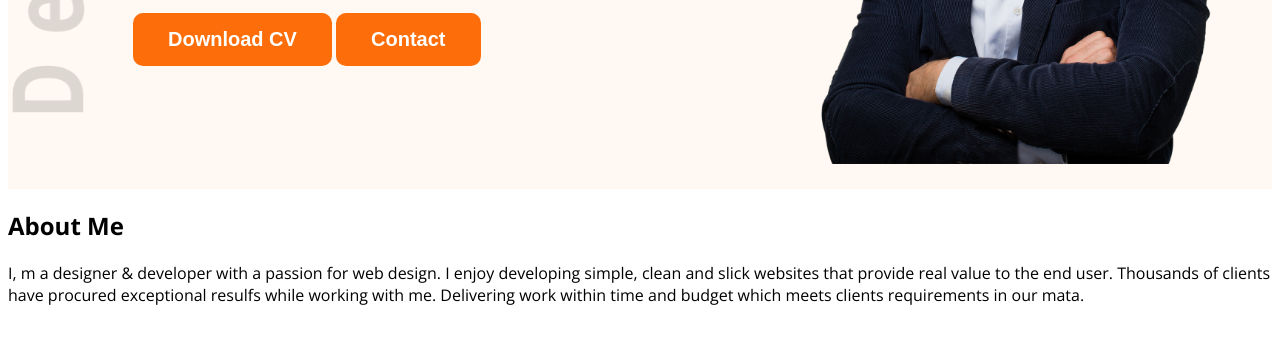
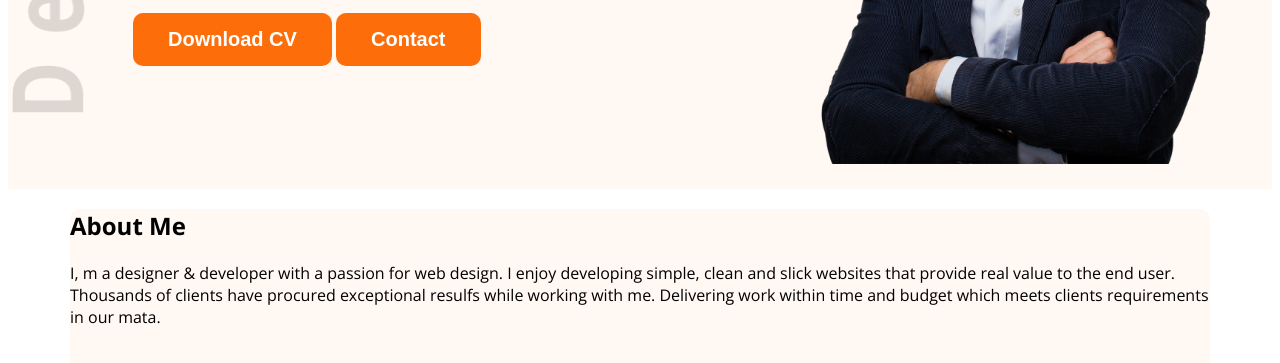
Before and after one commit to halaluddin2000/web-developer-portfolio, a plain HTML site: page index.html in a window 1280 px wide. Shown: the part 495-858 px from the top of the page. Before the commit the page ends 817 px from the top, so only its background shows below. Drawn offline with nearby package versions, Linux system fonts and the light colour scheme.

Commit message:
about section add

```diff
--- a/style/style.css
+++ b/style/style.css
@@ -88,3 +88,14 @@ body {
   font-weight: 400;
   line-height: 30px;
 }
+
+/* about section */
+
+.about {
+  width: 1140px;
+  height: 550px;
+  margin-left: auto;
+  margin-right: auto;
+  border-radius: 10px;
+  background: #fff8f3;
+}
```
